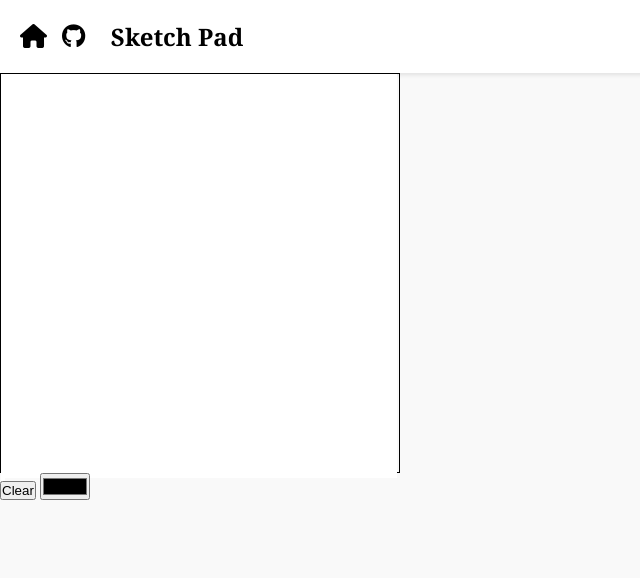
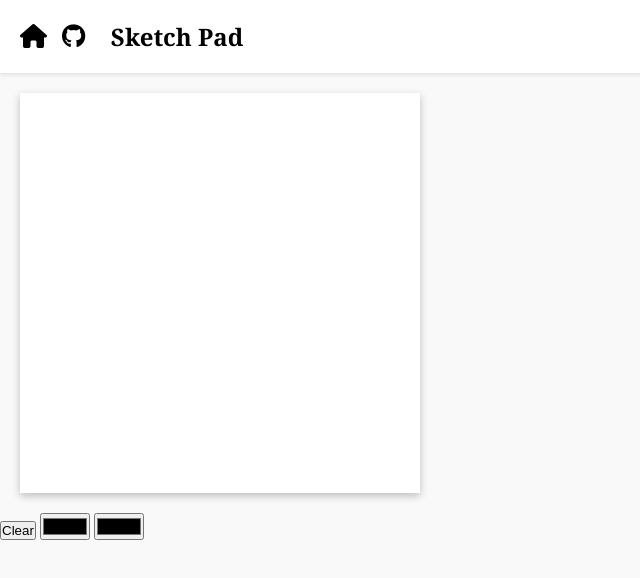
Before and after one commit to LionelP1/Sketch-Pad, a plain HTML site: page index.html in a window 1280 px wide. Shown: the whole page, without its empty margins (0-640 px from the left). Drawn offline with Linux system fonts and the light colour scheme.

Commit message:
-Improved drawing function -Improved color picker -Made Background changer

```diff
--- a/index.html
+++ b/index.html
@@ -25,6 +25,7 @@
         <div id = "grid"></div>
         <button id = "clearButton">Clear</button>
         <input type="color" id="colorPicker">
+        <input type="color" id="backgroundPicker">
     </div>
 
     <script src = "script.js"></script>
--- a/script.js
+++ b/script.js
@@ -1,38 +1,60 @@
-let row = 100;
-let column = 100;
-let isMouseDown = false;
-let color = "black";
-
-let grid = document.querySelector("#grid");
-
-let clearButton = document.querySelector("#clearButton");
-clearButton.addEventListener("click", clear);
+const DEFAULT_COLOR = 'black';
+const DEFAULT_SIZE = 32;
+const DEFAULT_MODE = 'color';
+const DEFAULT_BACKGROUND_COLOR = 'white';
 
 
-let colorPicker = document.querySelector("#colorPicker");
-colorPicker.addEventListener("input", colorChange);
+let isMouseDown = false;
+let drawingColor = DEFAULT_COLOR;
+let size = DEFAULT_SIZE;
+let backgroundColor = DEFAULT_BACKGROUND_COLOR;
+let mode = DEFAULT_MODE;
 
-for(let i = 1; i <= row * column; i++){
-    const gridBox = document.createElement("div");
-    gridBox.setAttribute("class", "grid-box");
-    grid.appendChild(gridBox);
+const grid = document.querySelector("#grid");
+const clearButton = document.querySelector("#clearButton");
+const colorPicker = document.querySelector("#colorPicker");
+const backgroundPicker = document.querySelector("#backgroundPicker");
+
+clearButton.addEventListener("click", () => backgroundColorChange(backgroundColor));
+colorPicker.addEventListener("input", (e) => {colorChange(e.target.value)});
+backgroundPicker.addEventListener("input", (e) => {backgroundColorChange(e.target.value)});
+
+createGrid(DEFAULT_SIZE);
+const squares = document.querySelectorAll(".grid-box");
+
+function colorChange(newColor){
+  drawingColor = newColor;
+}
+
+
+
+function backgroundColorChange(newbackgroundColor){
+  backgroundColor = newbackgroundColor;
+  setGridColor(newbackgroundColor);
+}
+
+function setGridColor(newbackgroundColor){
+  squares.forEach(square => {square.style.backgroundColor = newbackgroundColor});
+}
+
+
+function createGrid(size) {
+  grid.style.gridTemplateColumns = `repeat(${size}, 1fr)`;
+  grid.style.gridTemplateRows = `repeat(${size}, 1fr)`;
+
+  for (let i = 0; i < size * size; i++) {
+    const gridBox = document.createElement('div');
+    gridBox.classList.add('grid-box');
     gridBox.addEventListener("mousedown", () => {isMouseDown = true;});
     gridBox.addEventListener("mouseup", () => { isMouseDown = false; });
-    gridBox.addEventListener("mouseover", draw);
+    gridBox.addEventListener("mouseover", changeColor);
+    grid.appendChild(gridBox);
+  }
 }
 
-const squares = document.querySelectorAll(".grid-box");
 
-function draw(e){
-    if(isMouseDown){
-        e.target.style.backgroundColor = color;
-    }
+function changeColor(e) {
+  if(isMouseDown){
+    e.target.style.backgroundColor = drawingColor;
+  }
 }
-
-function clear(){
-    squares.forEach(square => {square.style.backgroundColor = "white"});
-}
-
-function colorChange(){
-    color = colorPicker.value;
-}
--- a/styles.css
+++ b/styles.css
@@ -48,16 +48,13 @@ header a {
 
 
 #grid {
+    display:grid;
     width: 400px;
     height: 400px;
-    display: flex;
-    flex-wrap: wrap;
-    border:1px solid black;
-
+    box-shadow: rgba(0, 0, 0, 0.24) 0px 3px 8px;
+    margin:20px;
 }
 
 .grid-box {
-    width: 4px;
-    height: 4px;
-    background-color: white;
+    background-color: rgb(255, 255, 255);
 }
```
